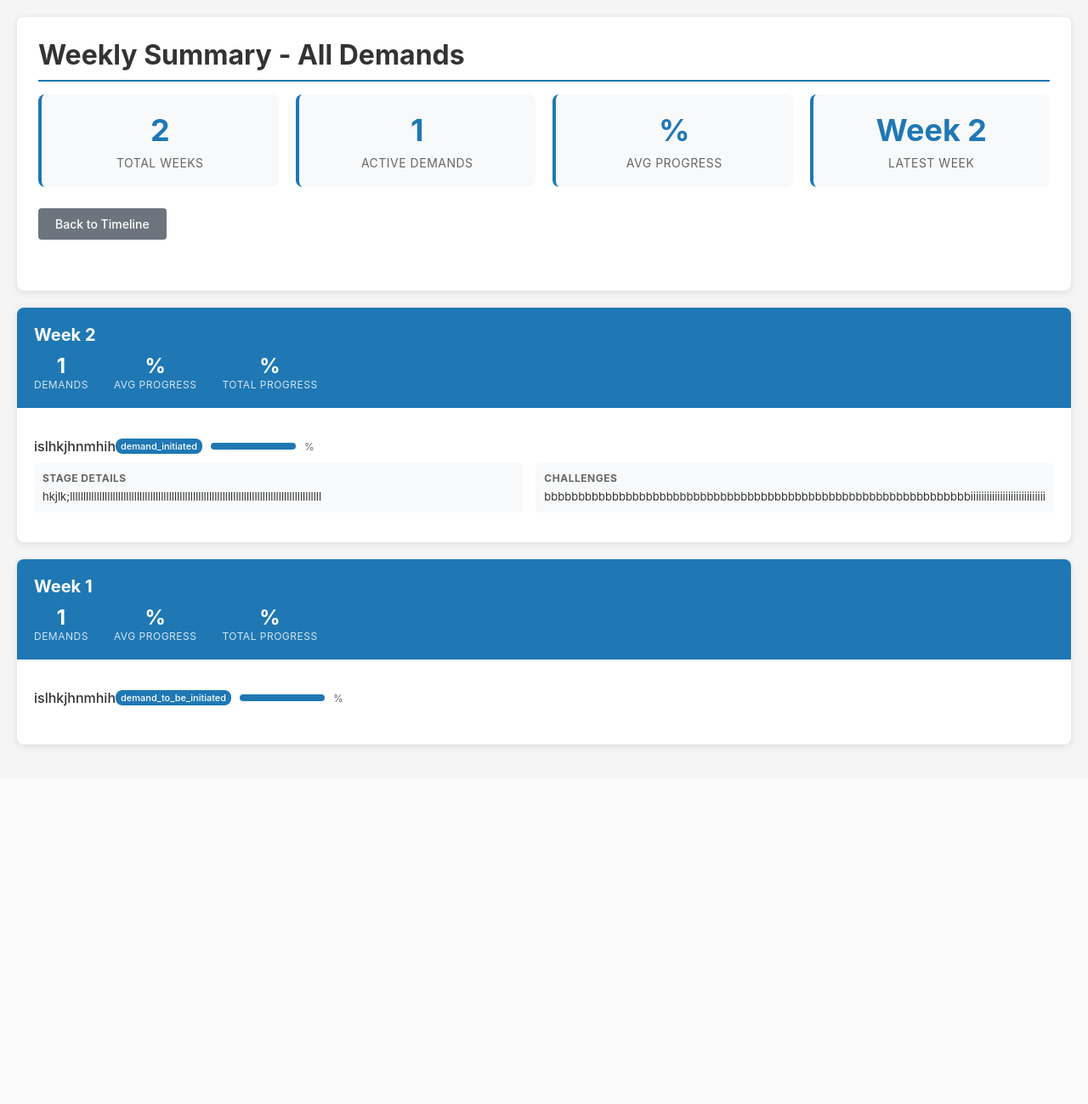
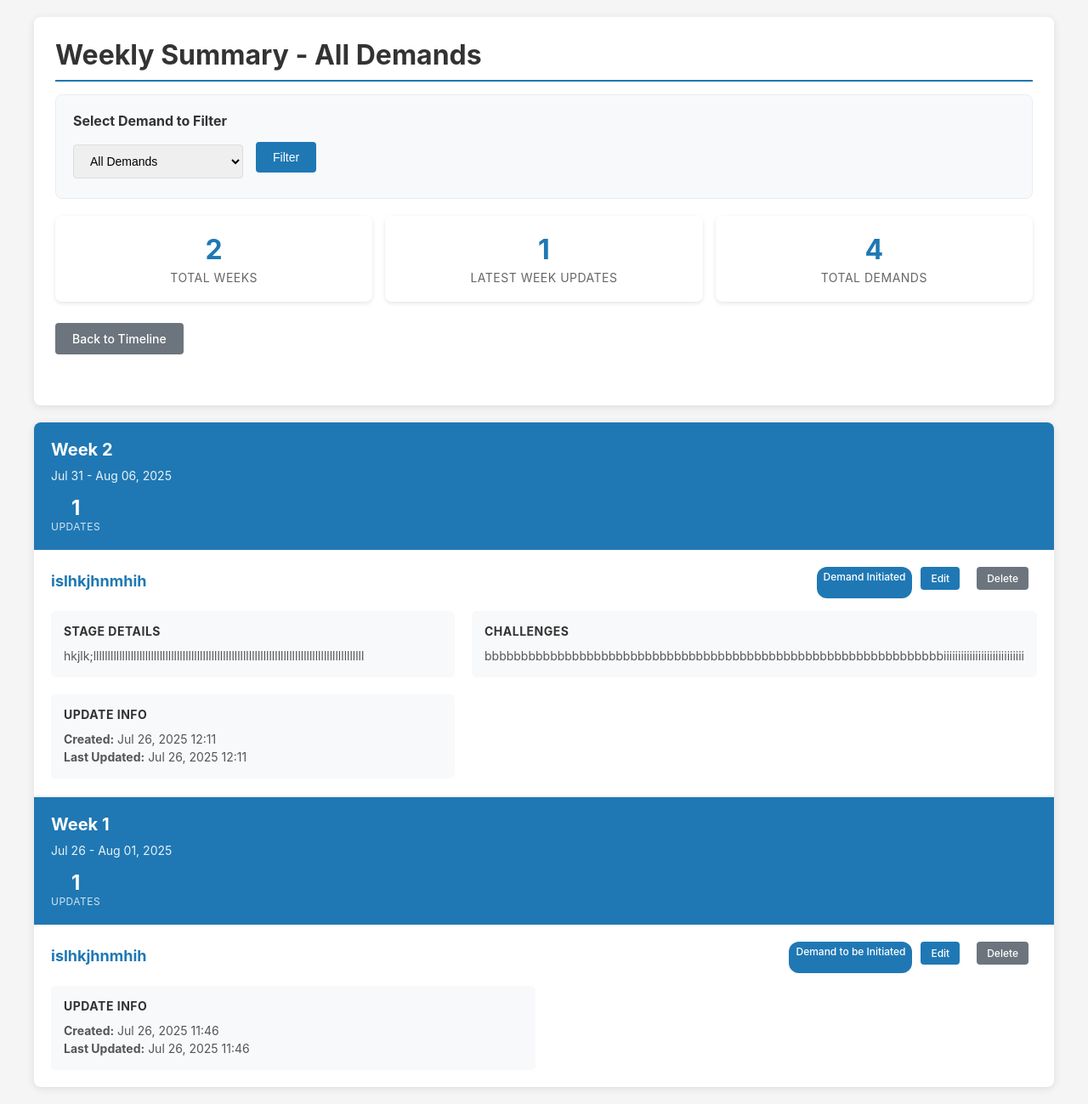
Before and after one commit to sreeya15/test1, a Django app: page /weekly/summary/ in a window 1280 px wide. Shown: the whole page at 85% size. Before the commit the page ends 881 px from the top, so only its background shows below. Run offline with Django 4.2, Linux system fonts and the light colour scheme; data comes from the database, SQL or seed files in the repository.

Commit message:
weekly update summary for particular demand

```diff
--- a/trackerapp/templates/trackerapp/weekly_summary.html
+++ b/trackerapp/templates/trackerapp/weekly_summary.html
@@ -15,7 +15,7 @@
         }
 
         .container {
-            max-width: 1400px;
+            max-width: 1200px;
             margin: 0 auto;
         }
 
@@ -34,37 +34,33 @@
             padding-bottom: 10px;
         }
 
-        .summary-overview {
-            display: grid;
-            grid-template-columns: repeat(auto-fit, minmax(200px, 1fr));
-            gap: 20px;
-            margin-bottom: 25px;
-        }
-
-        .overview-card {
+        .demand-selector {
             background-color: #f8f9fa;
             padding: 20px;
             border-radius: 8px;
-            text-align: center;
-            border-left: 4px solid #1f78b4;
+            margin-bottom: 20px;
+            border: 1px solid #e9ecef;
         }
 
-        .overview-number {
-            font-size: 36px;
-            font-weight: bold;
-            color: #1f78b4;
-            margin-bottom: 8px;
+        .demand-selector h3 {
+            margin: 0 0 15px 0;
+            color: #333;
+            font-size: 16px;
         }
 
-        .overview-label {
-            color: #666;
-            font-size: 14px;
-            text-transform: uppercase;
-            letter-spacing: 0.5px;
+        .demand-form {
+            display: flex;
+            gap: 15px;
+            align-items: center;
+            flex-wrap: wrap;
         }
 
-        .actions {
-            margin-bottom: 25px;
+        .demand-select {
+            padding: 10px 15px;
+            border: 1px solid #ddd;
+            border-radius: 4px;
+            font-size: 14px;
+            min-width: 200px;
         }
 
         .btn {
@@ -98,12 +94,61 @@
             background-color: #545b62;
         }
 
-        .week-section {
+        .btn-success {
+            background-color: #28a745;
+            color: white;
+        }
+
+        .btn-success:hover {
+            background-color: #218838;
+        }
+
+        .summary-stats {
+            display: grid;
+            grid-template-columns: repeat(auto-fit, minmax(150px, 1fr));
+            gap: 15px;
+            margin-bottom: 25px;
+        }
+
+        .stat-card {
+            background-color: white;
+            padding: 20px;
+            border-radius: 8px;
+            text-align: center;
+            box-shadow: 0 2px 5px rgba(0, 0, 0, 0.1);
+        }
+
+        .stat-number {
+            font-size: 32px;
+            font-weight: bold;
+            color: #1f78b4;
+            margin-bottom: 5px;
+        }
+
+        .stat-label {
+            color: #666;
+            font-size: 14px;
+            text-transform: uppercase;
+            letter-spacing: 0.5px;
+        }
+
+        .actions {
+            margin-bottom: 25px;
+        }
+
+        .weekly-updates {
             background-color: white;
             border-radius: 8px;
             box-shadow: 0 2px 10px rgba(0, 0, 0, 0.1);
-            margin-bottom: 20px;
             overflow: hidden;
+        }
+
+        .week-section {
+            border-bottom: 2px solid #f0f0f0;
+        }
+
+        .week-section:last-child {
+            border-bottom: none;
         }
 
         .week-header {
@@ -118,10 +163,16 @@
             margin-bottom: 10px;
         }
 
+        .week-dates {
+            font-size: 14px;
+            opacity: 0.9;
+        }
+
         .week-stats {
             display: flex;
             gap: 30px;
             flex-wrap: wrap;
+            margin-top: 15px;
         }
 
         .week-stat {
@@ -142,94 +193,79 @@
             letter-spacing: 0.5px;
         }
 
-        .demands-list {
+        .update-card {
+            border-bottom: 1px solid #eee;
             padding: 20px;
         }
 
-        .demand-item {
-            border-bottom: 1px solid #eee;
-            padding: 15px 0;
-        }
-
-        .demand-item:last-child {
+        .update-card:last-child {
             border-bottom: none;
         }
 
-        .demand-header {
+        .update-header {
             display: flex;
-            justify-content: between;
+            justify-content: space-between;
             align-items: center;
-            margin-bottom: 10px;
+            margin-bottom: 15px;
+        }
+
+        .demand-info {
+            flex: 1;
         }
 
         .demand-name {
-            font-weight: 500;
-            color: #333;
-            font-size: 16px;
+            font-size: 18px;
+            font-weight: bold;
+            color: #1f78b4;
+            margin-bottom: 5px;
         }
 
-        .demand-progress {
+        .update-actions {
             display: flex;
-            align-items: center;
             gap: 10px;
         }
 
-        .progress-bar {
-            width: 100px;
-            height: 8px;
-            background-color: #e9ecef;
-            border-radius: 4px;
-            overflow: hidden;
-        }
-
-        .progress-fill {
-            height: 100%;
-            background-color: #1f78b4;
-            transition: width 0.3s ease;
-        }
-
-        .progress-text {
+        .btn-small {
+            padding: 6px 12px;
             font-size: 12px;
-            color: #666;
-            min-width: 40px;
         }
 
         .stage-badge {
             display: inline-block;
             background-color: #1f78b4;
             color: white;
-            padding: 2px 6px;
-            border-radius: 8px;
-            font-size: 11px;
+            padding: 4px 8px;
+            border-radius: 12px;
+            font-size: 12px;
             font-weight: 500;
         }
 
-        .demand-details {
+        .update-content {
             display: grid;
             grid-template-columns: 1fr 1fr;
-            gap: 15px;
-            margin-top: 10px;
+            gap: 20px;
+            margin-top: 15px;
         }
 
-        .detail-section {
+        .content-section {
             background-color: #f8f9fa;
-            padding: 10px;
-            border-radius: 4px;
+            padding: 15px;
+            border-radius: 5px;
         }
 
-        .detail-section h5 {
-            margin: 0 0 5px 0;
-            font-size: 12px;
-            color: #666;
+        .content-section h4 {
+            margin: 0 0 10px 0;
+            color: #333;
+            font-size: 14px;
             text-transform: uppercase;
             letter-spacing: 0.5px;
         }
 
-        .detail-section p {
+        .content-section p {
             margin: 0;
-            font-size: 13px;
-            line-height: 1.4;
-            color: #333;
+            font-size: 14px;
+            line-height: 1.5;
+            color: #555;
         }
 
         .no-data {
@@ -244,17 +280,22 @@
         }
 
         @media (max-width: 768px) {
+            .update-content {
+                grid-template-columns: 1fr;
+            }
+
+            .summary-stats {
+                grid-template-columns: repeat(2, 1fr);
+            }
+
+            .demand-form {
+                flex-direction: column;
+                align-items: stretch;
+            }
+
             .week-stats {
                 flex-direction: column;
                 gap: 15px;
-            }
-
-            .demand-details {
-                grid-template-columns: 1fr;
-            }
-
-            .summary-overview {
-                grid-template-columns: repeat(2, 1fr);
             }
         }
     </style>
@@ -265,125 +306,172 @@
         <div class="header">
             <h1>Weekly Summary - All Demands</h1>
 
-            <div class="summary-overview">
-                <div class="overview-card">
-                    <div class="overview-number">{{ weekly_summaries|length }}</div>
-                    <div class="overview-label">Total Weeks</div>
+            <!-- Demand Selector -->
+            <div class="demand-selector">
+                <h3>Select Demand to Filter</h3>
+                <form method="GET" class="demand-form">
+                    <select name="demand_id" class="demand-select" onchange="this.form.submit()">
+                        <option value="all" {% if selected_demand_id == "all" %}selected{% endif %}>All Demands</option>
+                        {% for demand in all_demands %}
+                        <option value="{{ demand.id }}" {% if selected_demand_id == demand.id|stringformat:"s" %}selected{% endif %}>
+                            {{ demand.name }} ({{ demand.file_type|default:"No Type" }})
+                        </option>
+                        {% endfor %}
+                    </select>
+                    <button type="submit" class="btn btn-primary">Filter</button>
+                </form>
+            </div>
+
+            <!-- Summary Statistics -->
+            <div class="summary-stats">
+                <div class="stat-card">
+                    <div class="stat-number">{{ weekly_summaries|length }}</div>
+                    <div class="stat-label">Total Weeks</div>
                 </div>
-                <div class="overview-card">
-                    <div class="overview-number">
+                <div class="stat-card">
+                    <div class="stat-number">
                         {% if weekly_summaries %}
                         {% for week_key, week_data in weekly_summaries.items %}
                         {% if forloop.first %}
-                        {{ week_data.demand_count }}
+                        {{ week_data.update_count }}
                         {% endif %}
                         {% endfor %}
                         {% else %}
                         0
                         {% endif %}
                     </div>
-                    <div class="overview-label">Active Demands</div>
+                    <div class="stat-label">Latest Week Updates</div>
                 </div>
-                <div class="overview-card">
-                    <div class="overview-number">
-                        {% if weekly_summaries %}
-                        {% for week_key, week_data in weekly_summaries.items %}
-                        {% if forloop.first %}
-                        {{ week_data.avg_progress }}%
-                        {% endif %}
-                        {% endfor %}
-                        {% else %}
-                        0%
-                        {% endif %}
-                    </div>
-                    <div class="overview-label">Avg Progress</div>
+                <div class="stat-card">
+                    <div class="stat-number">{{ all_demands.count }}</div>
+                    <div class="stat-label">Total Demands</div>
                 </div>
-                <div class="overview-card">
-                    <div class="overview-number">
-                        {% if weekly_summaries %}
-                        {% for week_key, week_data in weekly_summaries.items %}
-                        {% if forloop.first %}
-                        Week {{ week_data.week_number }}
-                        {% endif %}
-                        {% endfor %}
-                        {% else %}
-                        N/A
-                        {% endif %}
-                    </div>
-                    <div class="overview-label">Latest Week</div>
+                {% if selected_demand %}
+                <div class="stat-card">
+                    <div class="stat-number">{{ selected_demand.file_type|default:"N/A" }}</div>
+                    <div class="stat-label">Selected Type</div>
                 </div>
+                {% endif %}
             </div>
 
             <div class="actions">
                 <a href="{% url 'demand_list' %}" class="btn btn-secondary">Back to Timeline</a>
+                {% if selected_demand %}
+                <a href="{% url 'add_weekly_update' demand_id=selected_demand.id %}" class="btn btn-success">Add Update
+                    for {{ selected_demand.name }}</a>
+                {% endif %}
             </div>
         </div>
 
         {% if weekly_summaries %}
-        {% for week_key, week_data in weekly_summaries.items %}
-        <div class="week-section">
-            <div class="week-header">
-                <div class="week-title">{{ week_key }}</div>
-                <div class="week-stats">
-                    <div class="week-stat">
-                        <div class="week-stat-number">{{ week_data.demand_count }}</div>
-                        <div class="week-stat-label">Demands</div>
+        <div class="weekly-updates">
+            {% for week_key, week_data in weekly_summaries.items %}
+            <div class="week-section">
+                <div class="week-header">
+                    <div class="week-title">{{ week_key }}</div>
+                    <div class="week-dates">
+                        {{ week_data.week_start_date|date:"M d" }} - {{ week_data.week_end_date|date:"M d, Y" }}
                     </div>
-                    <div class="week-stat">
-                        <div class="week-stat-number">{{ week_data.avg_progress }}%</div>
-                        <div class="week-stat-label">Avg Progress</div>
-                    </div>
-                    <div class="week-stat">
-                        <div class="week-stat-number">{{ week_data.total_progress }}%</div>
-                        <div class="week-stat-label">Total Progress</div>
+                    <div class="week-stats">
+                        <div class="week-stat">
+                            <div class="week-stat-number">{{ week_data.update_count }}</div>
+                            <div class="week-stat-label">Updates</div>
+                        </div>
                     </div>
                 </div>
-            </div>
 
-            <div class="demands-list">
-                {% for demand_data in week_data.demands %}
-                <div class="demand-item">
-                    <div class="demand-header">
-                        <div class="demand-name">{{ demand_data.demand_name }}</div>
-                        <div class="demand-progress">
-                            {% if demand_data.current_stage %}
-                            <span class="stage-badge">{{ demand_data.current_stage }}</span>
+                {% for update in week_data.updates %}
+                <div class="update-card">
+                    <div class="update-header">
+                        <div class="demand-info">
+                            <div class="demand-name">{{ update.demand_name }}</div>
+                        </div>
+                        <div class="update-actions">
+                            {% if update.current_stage %}
+                            <span class="stage-badge">{{ update.current_stage }}</span>
                             {% endif %}
-                            <div class="progress-bar">
-                                <div class="progress-fill" style="width: {{ demand_data.progress }}%"></div>
-                            </div>
-                            <div class="progress-text">{{ demand_data.progress }}%</div>
+                            <a href="{% url 'edit_weekly_update' update_id=update.id %}"
+                                class="btn btn-primary btn-small">Edit</a>
+                            <a href="javascript:void(0)" class="btn btn-secondary btn-small"
+                                onclick="deleteWeeklyUpdate({{ update.id }})">Delete</a>
                         </div>
                     </div>
 
-                    <div class="demand-details">
-                        {% if demand_data.achievements %}
-                        <div class="detail-section">
-                            <h5>Stage Details</h5>
-                            <p>{{ demand_data.achievements|truncatewords:20 }}</p>
+                    <div class="update-content">
+                        {% if update.achievements %}
+                        <div class="content-section">
+                            <h4>Stage Details</h4>
+                            <p>{{ update.achievements|linebreaks }}</p>
                         </div>
                         {% endif %}
 
-                        {% if demand_data.challenges %}
-                        <div class="detail-section">
-                            <h5>Challenges</h5>
-                            <p>{{ demand_data.challenges|truncatewords:20 }}</p>
+                        {% if update.challenges %}
+                        <div class="content-section">
+                            <h4>Challenges</h4>
+                            <p>{{ update.challenges|linebreaks }}</p>
                         </div>
                         {% endif %}
+
+                        <div class="content-section">
+                            <h4>Update Info</h4>
+                            <p><strong>Created:</strong> {{ update.created_at|date:"M d, Y H:i" }}</p>
+                            {% if update.updated_at != update.created_at %}
+                            <p><strong>Last Updated:</strong> {{ update.updated_at|date:"M d, Y H:i" }}</p>
+                            {% endif %}
+                        </div>
                     </div>
                 </div>
                 {% endfor %}
             </div>
+            {% endfor %}
         </div>
-        {% endfor %}
         {% else %}
         <div class="no-data">
-            <h3>No Weekly Data Available</h3>
-            <p>Start adding weekly updates to your demands to see the summary here.</p>
+            <h3>No Weekly Updates Available</h3>
+            <p>
+                {% if selected_demand %}
+                No weekly updates found for {{ selected_demand.name }}.
+                {% else %}
+                No weekly updates found. Start adding weekly updates to your demands to see the summary here.
+                {% endif %}
+            </p>
             <a href="{% url 'demand_list' %}" class="btn btn-primary">Go to Demands</a>
         </div>
         {% endif %}
     </div>
+
+    <script>
+        // Function to delete weekly update via AJAX
+        function deleteWeeklyUpdate(updateId) {
+            if (confirm('Are you sure you want to delete this weekly update? This action cannot be undone.')) {
+                // Create form data
+                const formData = new FormData();
+                formData.append('csrfmiddlewaretoken', document.querySelector('[name=csrfmiddlewaretoken]').value);
+
+                // Send AJAX request
+                fetch(`/weekly/${updateId}/delete/`, {
+                    method: 'POST',
+                    body: formData,
+                    headers: {
+                        'X-Requested-With': 'XMLHttpRequest'
+                    }
+                })
+                    .then(response => response.json())
+                    .then(data => {
+                        if (data.success) {
+                            // Reload the page to reflect changes
+                            window.location.reload();
+                        } else {
+                            alert('Error deleting weekly update. Please try again.');
+                        }
+                    })
+                    .catch(error => {
+                        console.error('Error:', error);
+                        alert('Error deleting weekly update. Please try again.');
+                    });
+            }
+        }
+    </script>
 </body>
 
 </html>
--- a/trackerapp/views.py
+++ b/trackerapp/views.py
@@ -939,27 +939,51 @@ def delete_weekly_update(request, update_id):
 
 def weekly_summary(request):
     """View for overall weekly summary across all demands"""
-    all_weekly_updates = WeeklyUpdate.objects.all().order_by('-created_at')
+    # Get all demands for the dropdown
+    all_demands = Demand.objects.all().order_by('name')
 
-    # Group by week number across all demands
+    # Get selected demand from request
+    selected_demand_id = request.GET.get('demand_id')
+    selected_demand = None
+
+    if selected_demand_id and selected_demand_id != 'all':
+        selected_demand = get_object_or_404(Demand, id=selected_demand_id)
+        weekly_updates = WeeklyUpdate.objects.filter(demand=selected_demand).order_by('-week_number')
+    else:
+        # Show all demands
+        weekly_updates = WeeklyUpdate.objects.all().order_by('-week_number')
+
+    # Group by week number
     weekly_summaries = {}
-    for update in all_weekly_updates:
+    for update in weekly_updates:
         week_key = f"Week {update.week_number}"
         if week_key not in weekly_summaries:
             weekly_summaries[week_key] = {
                 'week_number': update.week_number,
-                'demands': [],
-                'demand_count': 0
+                'week_start_date': update.week_start_date,
+                'week_end_date': update.week_end_date,
+                'updates': [],
+                'update_count': 0
             }
 
-        weekly_summaries[week_key]['demands'].append({
+        weekly_summaries[week_key]['updates'].append({
+            'id': update.id,
             'demand_name': update.demand.name,
-            'current_stage': update.current_stage,
+            'demand_id': update.demand.id,
+            'current_stage': update.get_current_stage_display() if update.current_stage else None,
             'challenges': update.challenges,
-            'achievements': update.achievements
+            'achievements': update.achievements,
+            'created_at': update.created_at,
+            'updated_at': update.updated_at
         })
-        weekly_summaries[week_key]['demand_count'] += 1
+        weekly_summaries[week_key]['update_count'] += 1
+
+    # Sort by week number (newest first)
+    weekly_summaries = dict(sorted(weekly_summaries.items(), key=lambda x: x[1]['week_number'], reverse=True))
 
     return render(request, 'trackerapp/weekly_summary.html', {
-        'weekly_summaries': weekly_summaries
+        'weekly_summaries': weekly_summaries,
+        'all_demands': all_demands,
+        'selected_demand': selected_demand,
+        'selected_demand_id': selected_demand_id or 'all'
     })
```
